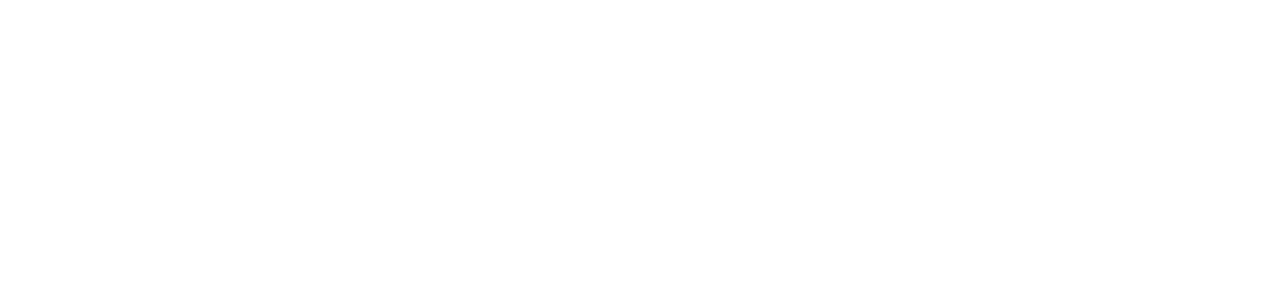
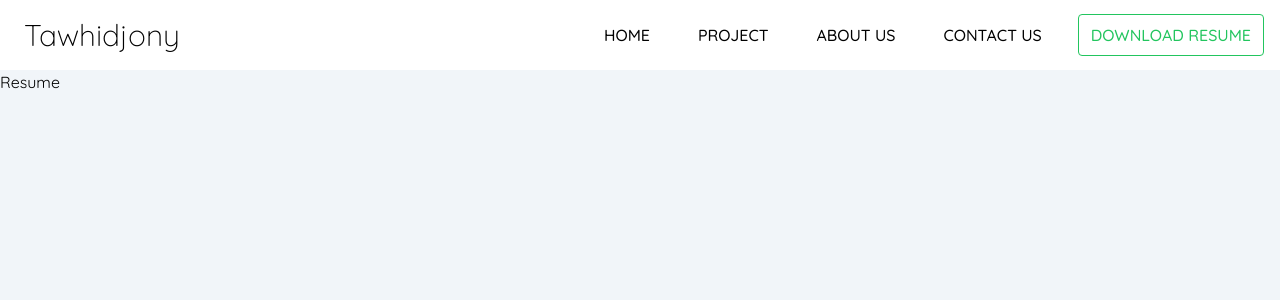
Before and after one commit to tawhidjony/tawhidjony.github.io, a React (Vite) app: page /resume in a window 1280 px wide. Before the commit this address had no page. Shown: the top 300 px of the page. Built offline with nearby package versions, Linux system fonts and the light colour scheme.

Commit message:
home page

```diff
--- /dev/null
+++ b/src/Components/Layouts/index.jsx
@@ -0,0 +1,32 @@
+import React from 'react'
+import { Link, useLocation } from 'react-router-dom'
+
+const Layouts = ({ children }) => {
+    const { pathname } = useLocation()
+    return (<>
+        <header className='bg-white h-[70px] shadow drop-shadow-lg flex'>
+            <div className='basis-[20%]'>
+                <div className='flex h-[70px] items-center'>
+                    <span className='px-6 text-3xl font-extralight'>Tawhidjony</span>
+                </div>
+            </div>
+            <div className='basis-[85%] '>
+                <ul className='flex justify-end items-center px-4 h-full space-x-6 uppercase font-medium'>
+                    {[
+                        { name: 'Home', path: '/' },
+                        { name: 'Project', path: '/project' },
+                        { name: 'About us', path: '/about' },
+                        { name: 'Contact us', path: '/contact' },
+                        { name: 'Download Resume', path: '/resume' },
+                    ].map((item, index) => (<>
+                        <li key={index} className={`${pathname === item.path && 'active'} last:border last:border-green-500  rounded px-3 py-2 `} ><Link to={item.path}>{item.name}</Link></li>
+                    </>))}
+                </ul>
+            </div>
+
+        </header>
+        <div className='relative bg-slate-100 h-[calc(100vh-70px)]'>{children}</div>
+    </>)
+}
+
+export default Layouts
--- a/src/Routes/index.jsx
+++ b/src/Routes/index.jsx
@@ -1,11 +1,19 @@
 import React from 'react'
 import { Route, Routes } from 'react-router-dom'
-import Home from '../pages/Home'
+import About from '../Pages/About'
+import Contact from '../Pages/Contact'
+import Home from '../Pages/Home'
+import Projects from '../Pages/Projects'
+import Resume from '../Pages/Resume'
 
 const WebRouter = () => {
     return (
         <Routes>
             <Route index element={<Home />} />
+            <Route path='/project' element={<Projects />} />
+            <Route path='/about' element={<About />} />
+            <Route path='/contact' element={<Contact />} />
+            <Route path='/resume' element={<Resume />} />
         </Routes>
     )
 }
--- a/src/index.css
+++ b/src/index.css
@@ -1,3 +1,9 @@
+@import url('https://fonts.googleapis.com/css2?family=Quicksand:wght@300;400;500;600;700&display=swap');
 @tailwind base;
 @tailwind components;
 @tailwind utilities;
+@layer components {
+    .active{
+        @apply text-green-500
+    }
+}
--- /dev/null
+++ b/src/pages/About.jsx
@@ -0,0 +1,10 @@
+import React from 'react'
+import Layouts from '../Components/Layouts'
+
+const About = () => {
+  return (
+    <Layouts>About</Layouts>
+  )
+}
+
+export default About
--- /dev/null
+++ b/src/pages/Contact.jsx
@@ -0,0 +1,10 @@
+import React from 'react'
+import Layouts from '../Components/Layouts'
+
+const Contact = () => {
+  return (
+    <Layouts>Contact</Layouts>
+  )
+}
+
+export default Contact
--- a/src/pages/Home.jsx
+++ b/src/pages/Home.jsx
@@ -1,8 +1,35 @@
 import React from 'react'
-
+import bgHome from '../assets/images/home_bg.png'
+import Layouts from '../Components/Layouts'
 const Home = () => {
     return (
-        <div className='bg-red-500'>Home</div>
+        <Layouts>
+            <div className='h-full relative top-0 left-0'>
+
+                <div className='container mx-auto md:pt-32 space-y-8'>
+                    <div className='space-y-1'>
+                        <h2 className='text-xl font-semibold'>Hi i am </h2>
+                        <h2 className='text-3xl font-bold'>Rayhan Dall</h2>
+                    </div>
+                    <h2 className='text-5xl font-extrabold mt-4 capitalize'>I build web app application </h2>
+                    <div className='space-x-6'>
+                        <button className='px-3 py-2 rounded bg-green-500 text-lg font-normal text-white hover:bg-green-600 shadow drop-shadow-text-lg'>Hire Me</button>
+                        <button className='px-3 py-2 rounded bg-green-500 text-lg font-normal text-white hover:bg-green-600 shadow drop-shadow-2xl'>Contact us</button>
+                    </div>
+                </div>
+
+
+                <div className='absolute' style={{
+                    backgroundImage: `url('${bgHome}')`,
+                    backgroundRepeat: 'no-repeat',
+                    bottom: 0,
+                    left: 0,
+                    height: '425px',
+                    width: '100%',
+                }}>
+                </div>
+            </div>
+        </Layouts>
     )
 }
 
--- /dev/null
+++ b/src/pages/Projects.jsx
@@ -0,0 +1,10 @@
+import React from 'react'
+import Layouts from '../Components/Layouts'
+
+const Projects = () => {
+  return (
+    <Layouts>Projects</Layouts>
+  )
+}
+
+export default Projects
--- /dev/null
+++ b/src/pages/Resume.jsx
@@ -0,0 +1,10 @@
+import React from 'react'
+import Layouts from '../Components/Layouts'
+
+const Resume = () => {
+    return (
+        <Layouts>Resume</Layouts>
+    )
+}
+
+export default Resume
--- a/tailwind.config.cjs
+++ b/tailwind.config.cjs
@@ -1,11 +1,16 @@
 /** @type {import('tailwindcss').Config} */
+const defaultTheme = require('tailwindcss/defaultTheme')
 module.exports = {
   content: [
     "./index.html",
     "./src/**/*.{js,ts,jsx,tsx}",
   ],
   theme: {
-    extend: {},
+    extend: {
+      fontFamily: {
+        'sans': ['"Quicksand", sans-serif;', ...defaultTheme.fontFamily.sans],
+      },
+    },
   },
   plugins: [],
 }
```
Also changed, not shown: src/assets/images/home_bg.png (added), src/assets/images/home_bg.svg (added).
